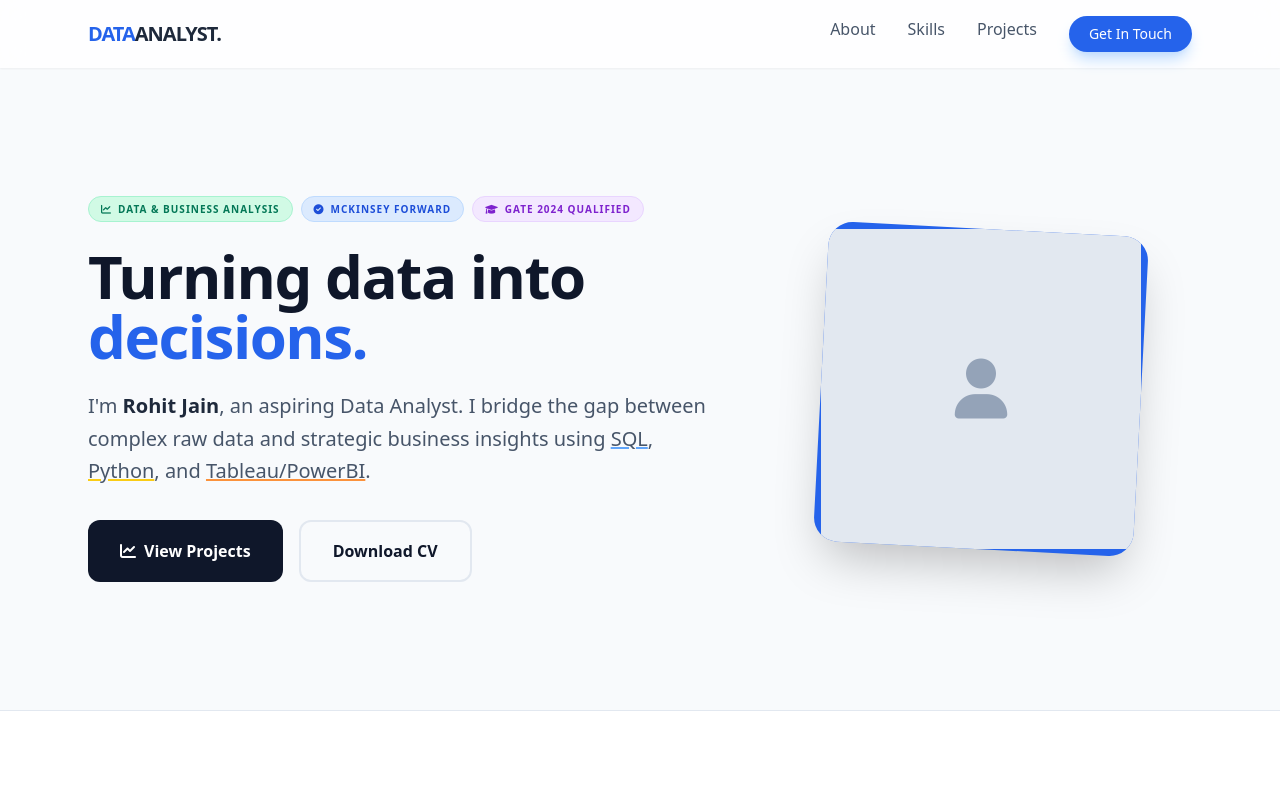
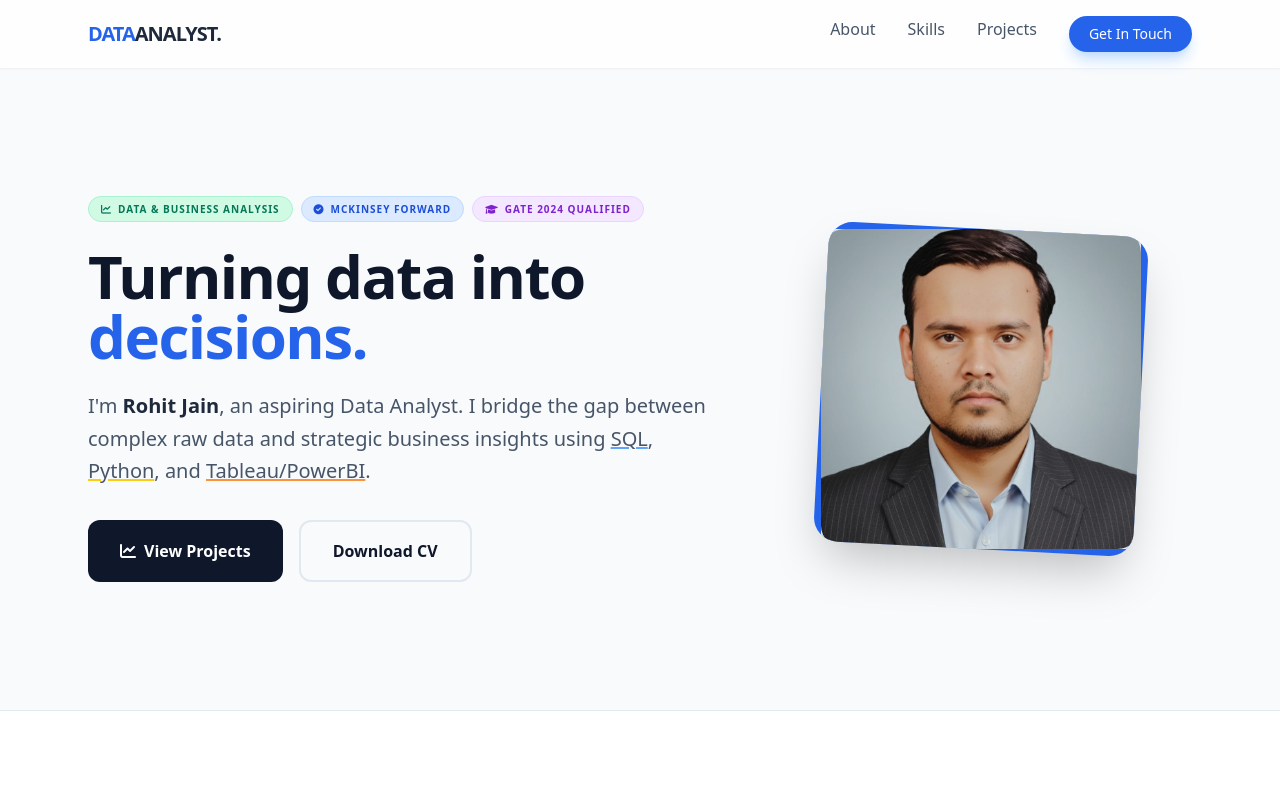
Before and after one commit to rohitjainanalytics/rohitjainanalytics.github.io, a plain HTML site: page index.html in a window 1280 px wide. Shown: the top 800 px of the page. Drawn offline with nearby package versions, Linux system fonts and the light colour scheme.

Commit message:
Update index.html

```diff
--- a/index.html
+++ b/index.html
@@ -58,7 +58,10 @@
         <div class="md:w-2/5 flex justify-center">
             <div class="relative w-64 h-64 md:w-80 md:h-80 bg-blue-600 rounded-3xl rotate-3 overflow-hidden shadow-2xl">
                 <div class="absolute inset-0 bg-slate-200 flex items-center justify-center -rotate-3">
-                    <i class="fas fa-user text-6xl text-slate-400"></i>
+                  <img src="Profilephoto.jpg"
+     alt="Rohit Jain"
+     class="w-full h-full object-cover rounded-3xl">
+
                 </div>
             </div>
         </div>
@@ -248,4 +251,5 @@
         }
     </script>
 </body>
+
 </html>
```
